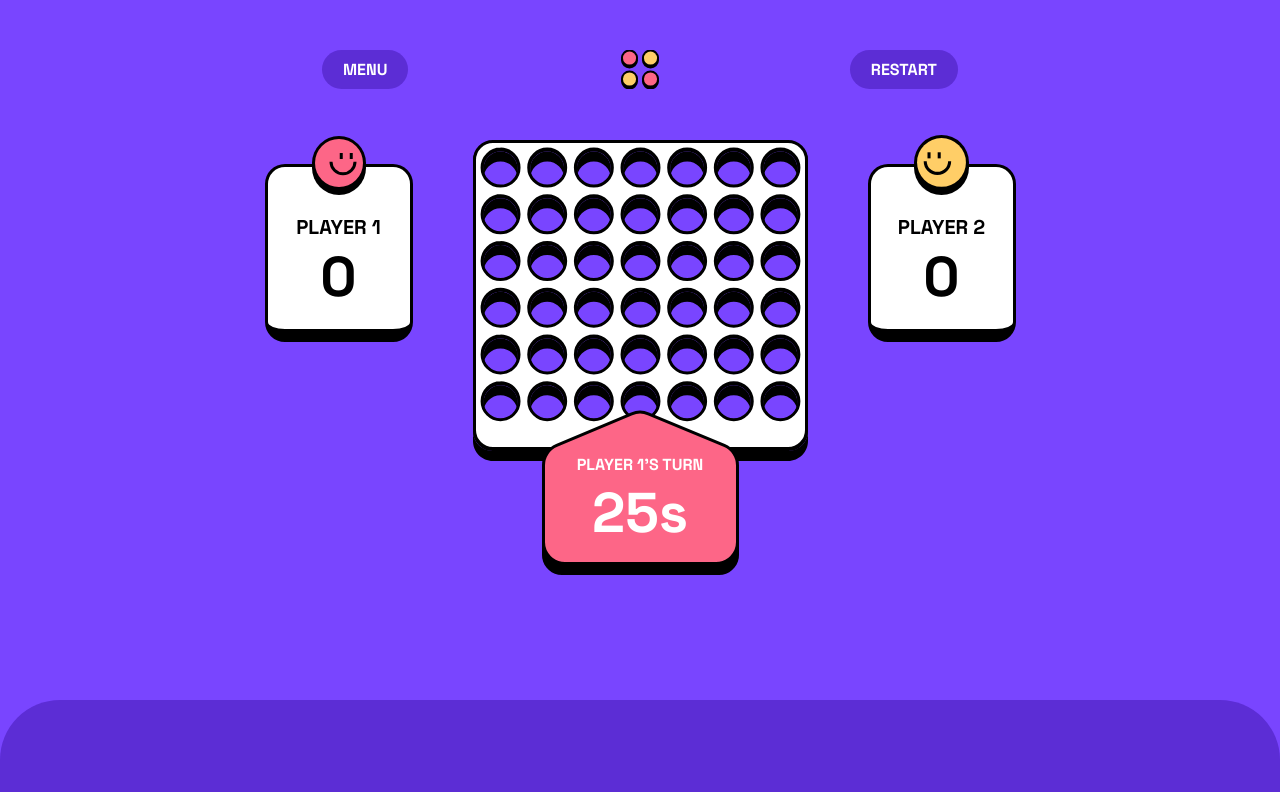
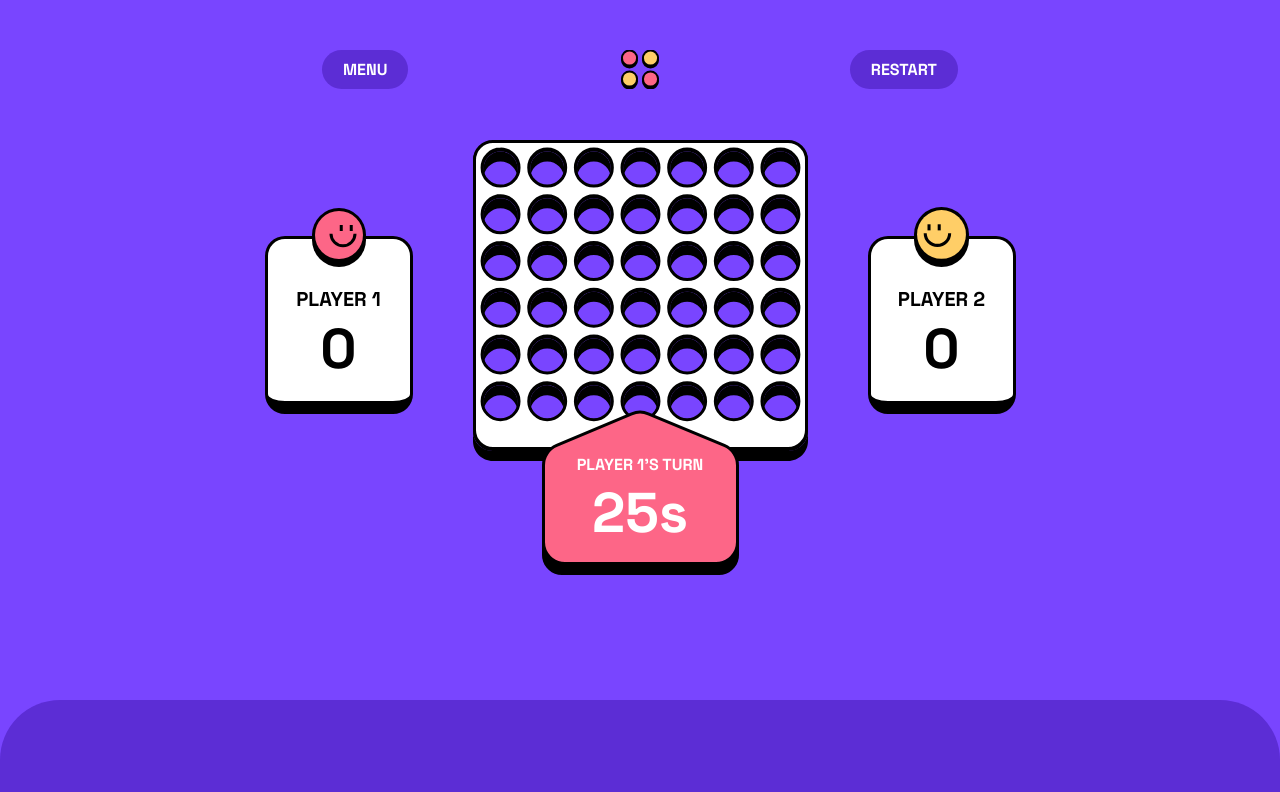
Before and after one commit to mgrevious/fem-connect-four-game, a React (Vite) app: page / in a window 1280 px wide. Shown: the top 792 px of the page. Built offline with nearby package versions, Linux system fonts and the light colour scheme.

Commit message:
Adjusting player score positioning

```diff
--- a/src/features/game/pages/Game.tsx
+++ b/src/features/game/pages/Game.tsx
@@ -3,7 +3,7 @@ import Grid from '../components/Grid';
 import PlayerScore from '../components/PlayerScore';
 import Header from '../components/Header';
 import InGameMenu from '../components/InGameMenu';
-import { AppView, PlayerName } from '../helpers';
+import { PlayerName } from '../helpers';
 import { getFadeInContainer } from '../styled-helpers';
 
 const FadeInContainer = getFadeInContainer();
@@ -12,7 +12,7 @@ const player1IconClass = '-left-7 lg:right-0 lg:left-0';
 const player2IconClass = '-right-7 lg:right-0 lg:left-0';
 
 const Game = () => {
-  const { player1, player2, currentView, gameWinner } = useAppSelector(
+  const { player1, player2, gameWinner } = useAppSelector(
     (state) => state.game
   );
 
@@ -33,7 +33,7 @@ const Game = () => {
           <div className="flex flex-col lg:flex-row lg:justify-between items-center gap-[19px] lg:gap-[57px]">
             <div className="order-1 lg:gap-0 lg:order-1 flex lg:block justify-between w-full">
               <PlayerScore
-                className="ml-6 lg:ml-0 lg:mb-24"
+                className="ml-6 lg:ml-0 lg:mt-12"
                 positionClass={{
                   icon: player1IconClass,
                   container: 'sm:justify-between lg:justify-center',
@@ -55,7 +55,7 @@ const Game = () => {
             </div>
             <div className="hidden lg:order-3 lg:block">
               <PlayerScore
-                className="lg:mb-24"
+                className="lg:mt-12"
                 positionClass={{
                   icon: player2IconClass,
                   container: 'sm:justify-between lg:justify-center',
```
